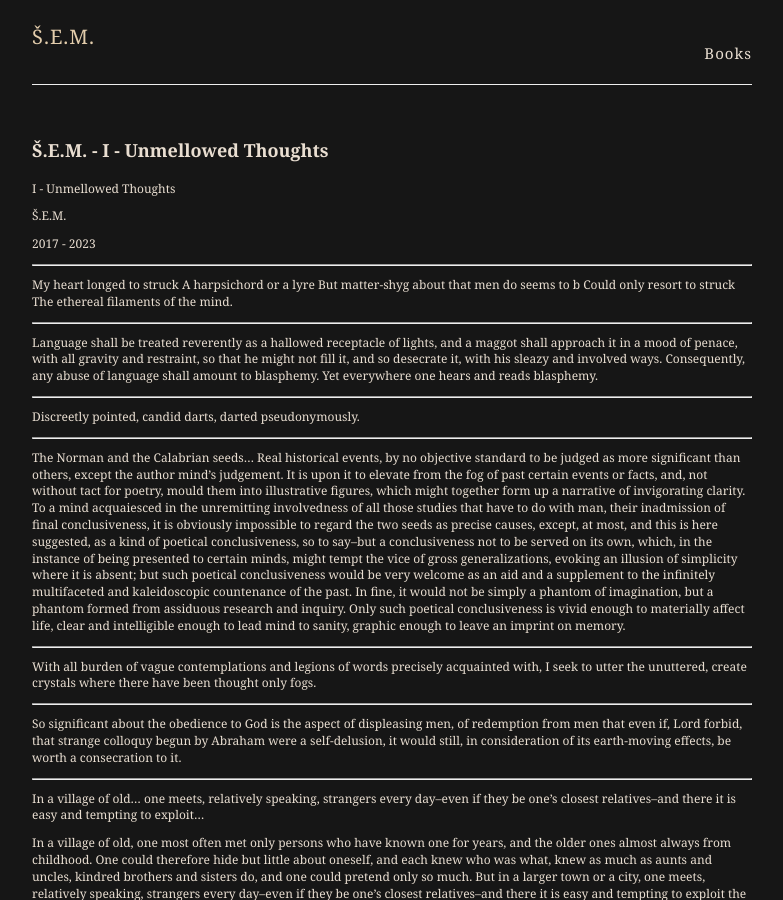
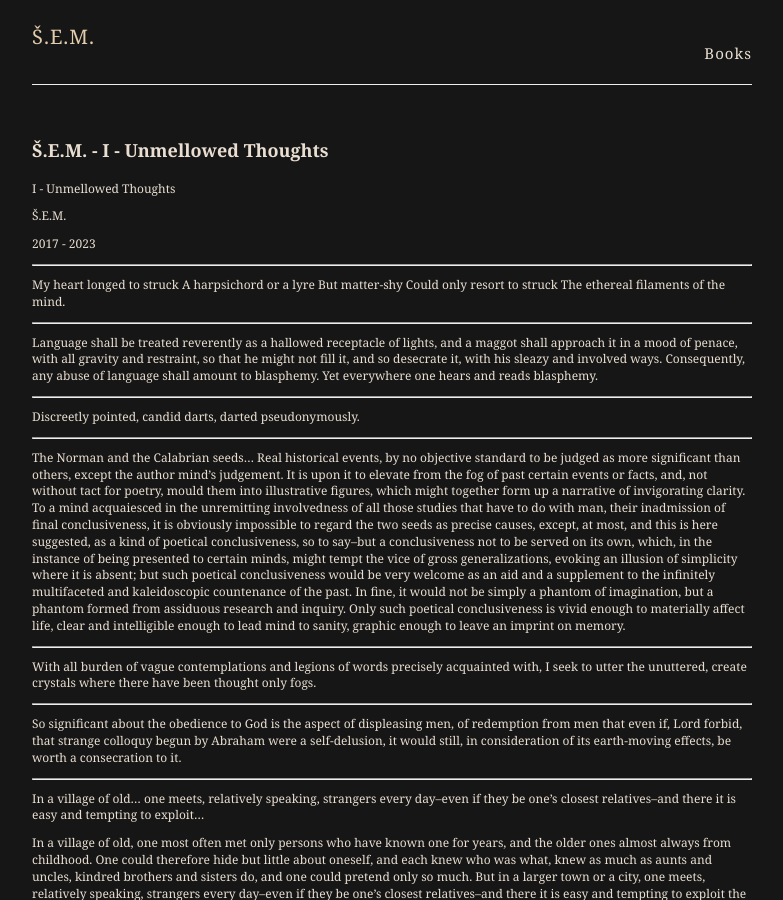
Before and after one commit to simonante/shimonem, a Jekyll site: the page built from _posts/2023-01-01-Unmellowed-Thoughts.md, in a window 1280 px wide and 900 px high. Shown: the whole window, without its empty margins (248-1031 px from the left). Built offline with Jekyll 4.4.1, drawn with Linux system fonts in a browser that asks for light colours.

Commit message:
Update 2023-01-01-Unmellowed-Thoughts.md

```diff
--- a/_posts/2023-01-01-Unmellowed-Thoughts.md
+++ b/_posts/2023-01-01-Unmellowed-Thoughts.md
@@ -15,7 +15,7 @@ I - Unmellowed Thoughts
 
 My heart longed to struck
 A harpsichord or a lyre
-But matter-shyg about that men do seems to b
+But matter-shy
 Could only resort to struck
 The ethereal filaments of the mind.
 
```
